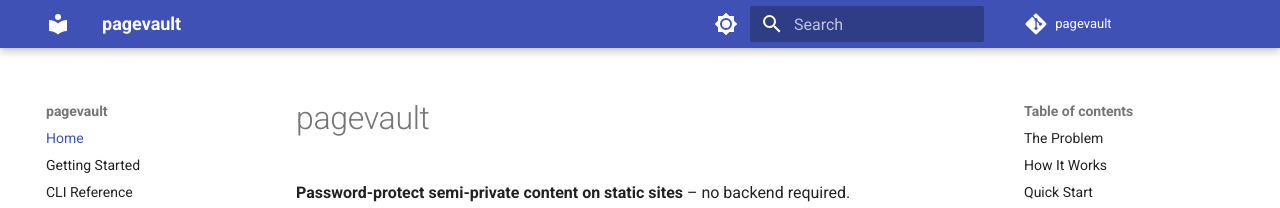
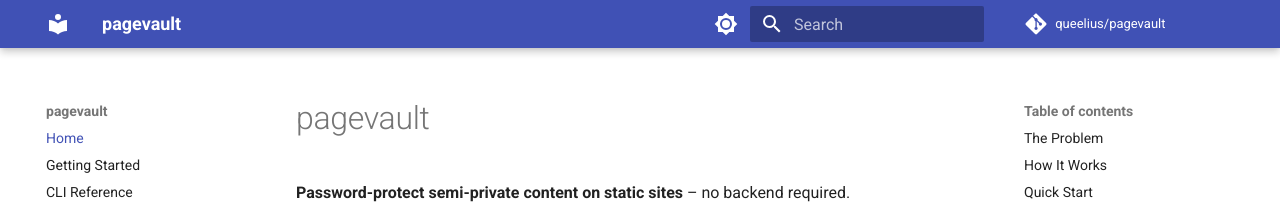
Before and after one commit to queelius/lockhtml, an MkDocs documentation site: the page built from docs/index.md, in a window 1280 px wide. Shown: the top 208 px of the page. Built offline with MkDocs 1.6.1 and Material for MkDocs 9.7.7, drawn with Linux system fonts in a browser that asks for light colours; comment, search, counter and statistics services are not loaded.

Commit message:
update: improve repo name display in mkdocs

```diff
--- a/mkdocs.yml
+++ b/mkdocs.yml
@@ -1,7 +1,7 @@
 site_name: pagevault
 site_description: Password-protect semi-private content on static sites
 repo_url: https://github.com/queelius/pagevault
-repo_name: pagevault
+repo_name: queelius/pagevault
 docs_dir: docs
 site_dir: site
 
```
